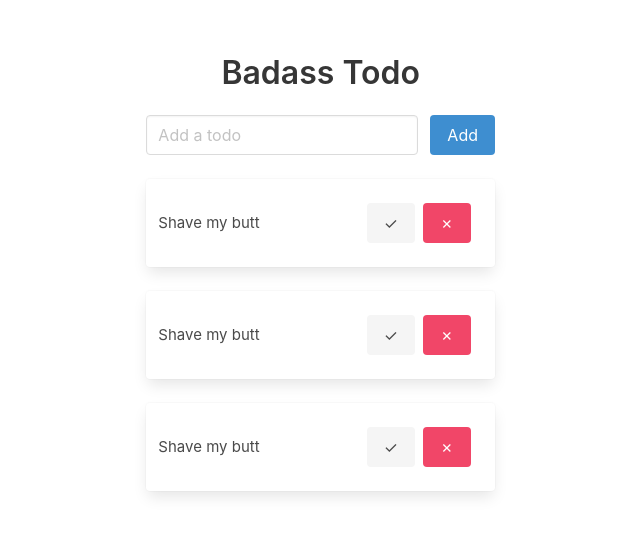
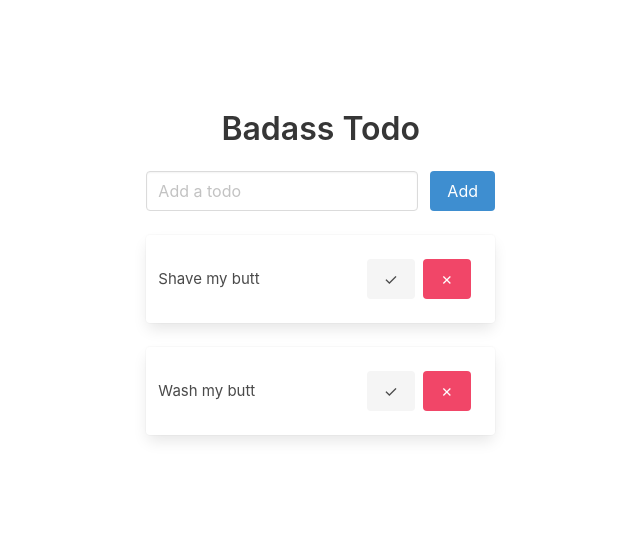
Before and after one commit to korbal/vue3-firebase9-tut, a Vue app: page / in a window 1280 px wide. Shown: the part 115-650 px from the top of the page, without its empty margins (125-765 px from the left). Built offline with nearby package versions, Linux system fonts and the light colour scheme.

Commit message:
refs setup

```diff
--- a/src/App.vue
+++ b/src/App.vue
@@ -14,13 +14,13 @@
   </div>
 
   <div
-  v-for="i in 3"
+  v-for="todo in todos"
     class="card mb-5"
   >
   <div class="card-content">
     <div class="content">
       <div class="columns is-mobile is-vcentered">
-          Shave my butt
+          {{todo.content}}
         <div class="column">
         </div>
         <div class="column is-5 has-text-right">
@@ -38,6 +38,28 @@
 </div>
 </template>
 
+<script setup>
+
+// imports
+import {ref} from 'vue'
+
+//todos
+
+const todos = ref([
+  {
+    id: 'id1',
+    content: 'Shave my butt',
+    done: false
+  },
+  {
+    id: 'id2',
+    content: 'Wash my butt',
+    done: false }
+
+])
+
+</script>
+
 <style>
 
 @import 'bulma/css/bulma.min.css';
```
